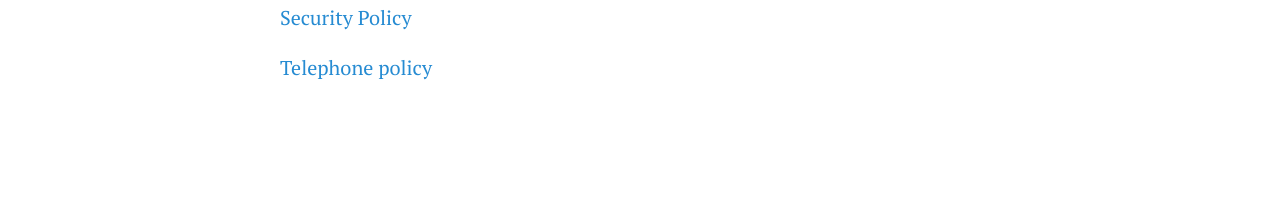
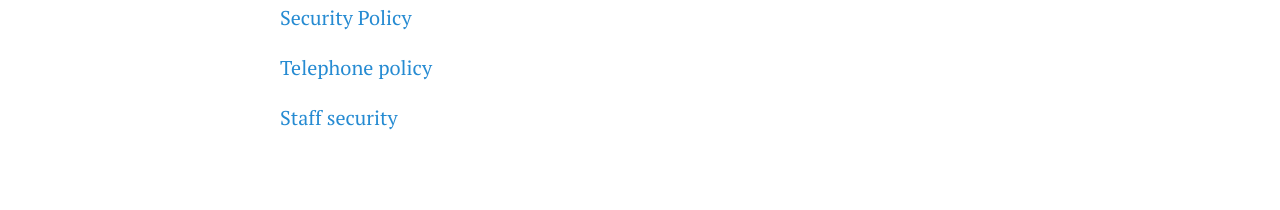
Before and after one commit to tormi/WunderWay, a Jekyll site: the page built from security/security.md, in a window 1280 px wide. Shown: the part 1117-1327 px from the top of the page. Built offline with Jekyll 4.4.1, drawn with Linux system fonts in a browser that asks for light colours; nearby versions of some CDN libraries; Markdown is read by kramdown in place of the engine named in the settings; before the commit the page ends 1280 px from its top, so only the background shows below that.

Commit message:
adding link

```diff
--- a/security/security.md
+++ b/security/security.md
@@ -39,3 +39,5 @@ This section contains all of Wunderroots policy documents regarding security.
 [Security Policy](/security/security-policy/)
 
 [Telephone policy](/security/telephone-policy)
+
+[Staff security](/security/staff-security)
```
